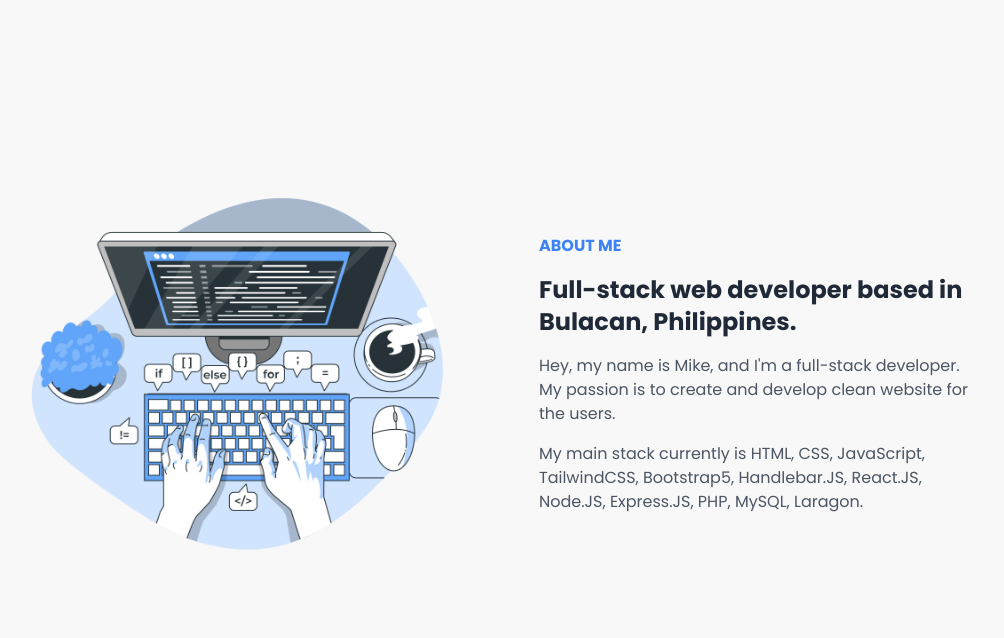
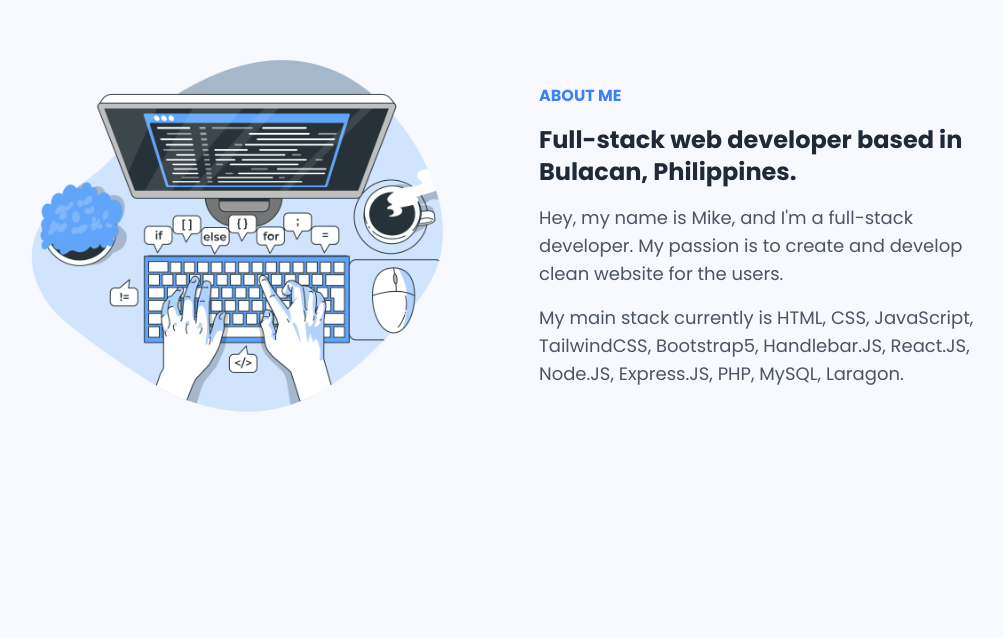
Before and after one commit to mikefillar/mikefillar.github.io, a React (Create React App) app: page / in a window 1280 px wide. Shown: the part 962-1600 px from the top of the page, without its empty margins (141-1145 px from the left). Built offline with nearby package versions, Linux system fonts and the light colour scheme.

Commit message:
files modified

```diff
--- a/src/Components/About.js
+++ b/src/Components/About.js
@@ -4,7 +4,7 @@ import illustration from "../img/Code typing-bro.png";
 const About = () => {
   return (
     <section
-      className="flex flex-col md:flex-row justify-center items-center m-5 p-3 sm:m-7 sm:p-10 md:p-15 semilarge:px-32 semilarge:m-15  semilarge:gap-20 gap-5 sm:gap-12 md:gap-15 h-screen transition-all duration-500 ease-in-out bg-color-body"
+      className="flex flex-col md:flex-row justify-center items-center m-5 p-3 sm:m-7 sm:p-10 md:p-15 semilarge:px-32 semilarge:m-15  semilarge:gap-20 gap-5 sm:gap-12 md:gap-15 h-5/6 transition-all duration-500 ease-in-out bg-color-body"
       id="about"
     >
       <div className="flex text-left w-2/3 md:w-6/12 gap-6 rounded overflow-hidden object-contain">
@@ -15,11 +15,11 @@ const About = () => {
         <h2 className=" text-gray-800 font-bold text-2xl">
           Full-stack web developer based in Bulacan, Philippines.
         </h2>
-        <p className=" text-gray-600">
+        <p className=" text-gray-600 text-sm sm:text-base semilarge:text-lg large:text-xl">
           Hey, my name is Mike, and I'm a full-stack developer. My passion is to
           create and develop clean website for the users.
         </p>
-        <p className=" text-gray-600">
+        <p className=" text-gray-600 text-sm sm:text-base semilarge:text-lg large:text-xl">
           My main stack currently is HTML, CSS, JavaScript, TailwindCSS,
           Bootstrap5, Handlebar.JS, React.JS, Node.JS, Express.JS, PHP, MySQL,
           Laragon.
--- a/src/Components/HomeNew.js
+++ b/src/Components/HomeNew.js
@@ -22,7 +22,7 @@ const HomeNew = () => {
     <div className="h-screen">
       {/* <Header /> */}
       <main>
-        <div className="flex flex-col-reverse md:flex-row justify-center items-center m-5 p-3 sm:m-7 sm:p-10 md:p-15 semilarge:px-32 semilarge:m-15  semilarge:gap-20 gap-5 sm:gap-12 md:gap-15 h-auto transition-all duration-500 ease-in-out">
+        <div className="flex flex-col-reverse md:flex-row justify-center items-center m-5 p-3 sm:m-7 sm:p-10 md:p-15 semilarge:px-32 semilarge:m-15  semilarge:gap-20 gap-5 sm:gap-12 md:gap-15 h-full transition-all duration-500 ease-in-out">
           <div className="flex flex-col gap-7 w-full md:w-6/12 text-center md:pr-10 md:text-left">
             <h1 className=" text-gray-800 font-bold text-2xl sm:text-3xl md:text-4xl semilarge:text-4xl lg:text-altxl semilarge:leading-none">
               Full-stack Web Developer{" "}
--- a/tailwind.config.js
+++ b/tailwind.config.js
@@ -1,32 +1,30 @@
 /** @type {import('tailwindcss').Config} */
 module.exports = {
-  content: [
-    "./src/**/*.{js,jsx,ts,tsx}",
-  ],
+  content: ["./src/**/*.{js,jsx,ts,tsx}"],
   theme: {
     extend: {
       fontFamily: {
-        body: ['Poppins']
+        body: ["Poppins"],
       },
       fontSize: {
-        'altxl': '3.2rem'
+        altxl: "3.2rem",
       },
       animation: {
-        'loop-scroll': 'loop-scroll 20s linear infinite'
+        "loop-scroll": "loop-scroll 20s linear infinite",
       },
       keyframes: {
-        'loop-scroll': {
-          from: {transform: "translateX(0)"},
-          to: {transform: "translateX(-100%)"},
-        }
+        "loop-scroll": {
+          from: { transform: "translateX(0)" },
+          to: { transform: "translateX(-100%)" },
+        },
       },
       colors: {
-        'color-body': '#F8F8F8'
+        "color-body": "#F8F8FF",
       },
       screens: {
-        'semilarge' : '900px'
-      }
+        semilarge: "900px",
+      },
     },
   },
   plugins: [],
-}
+};
```
